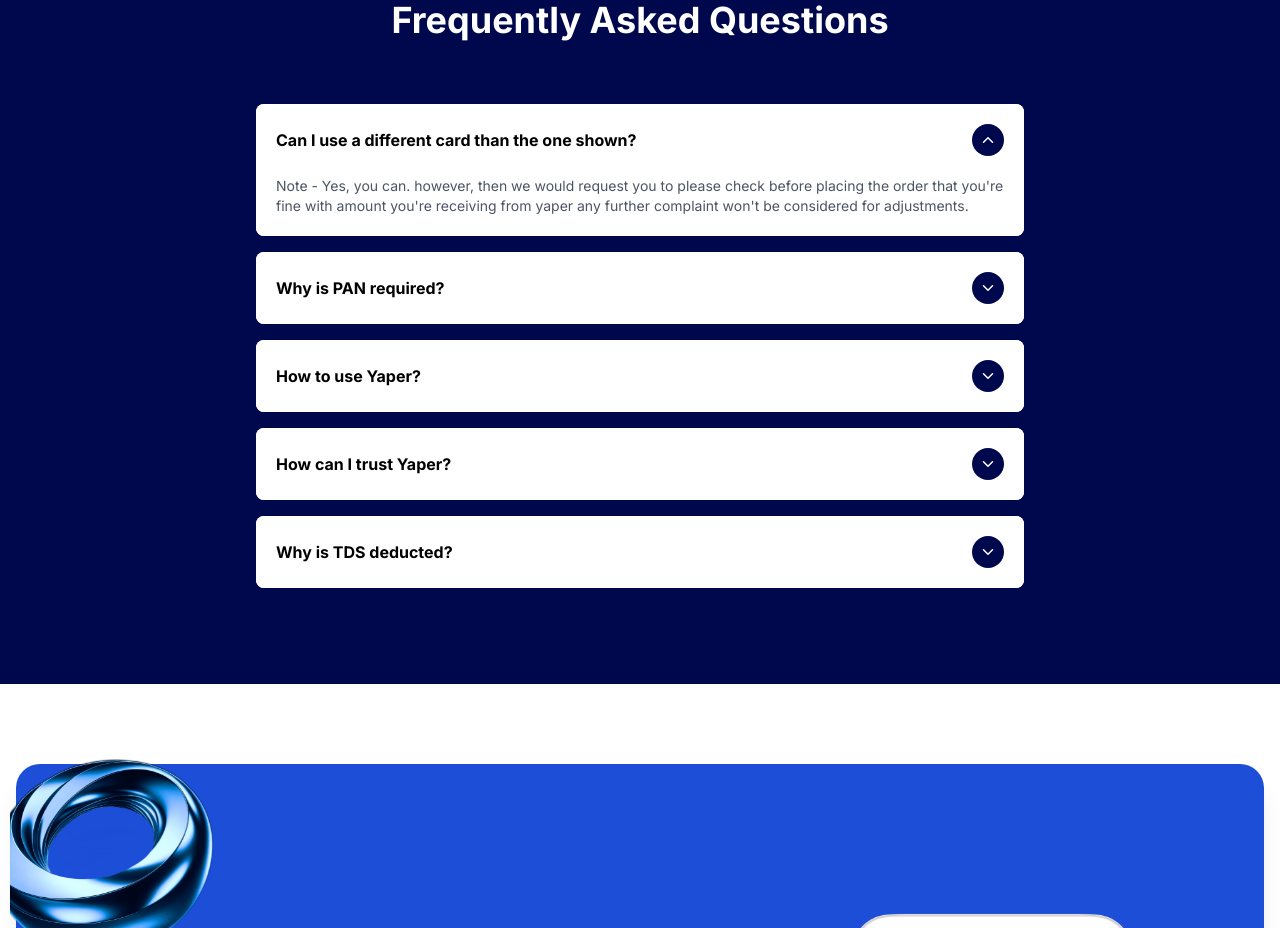
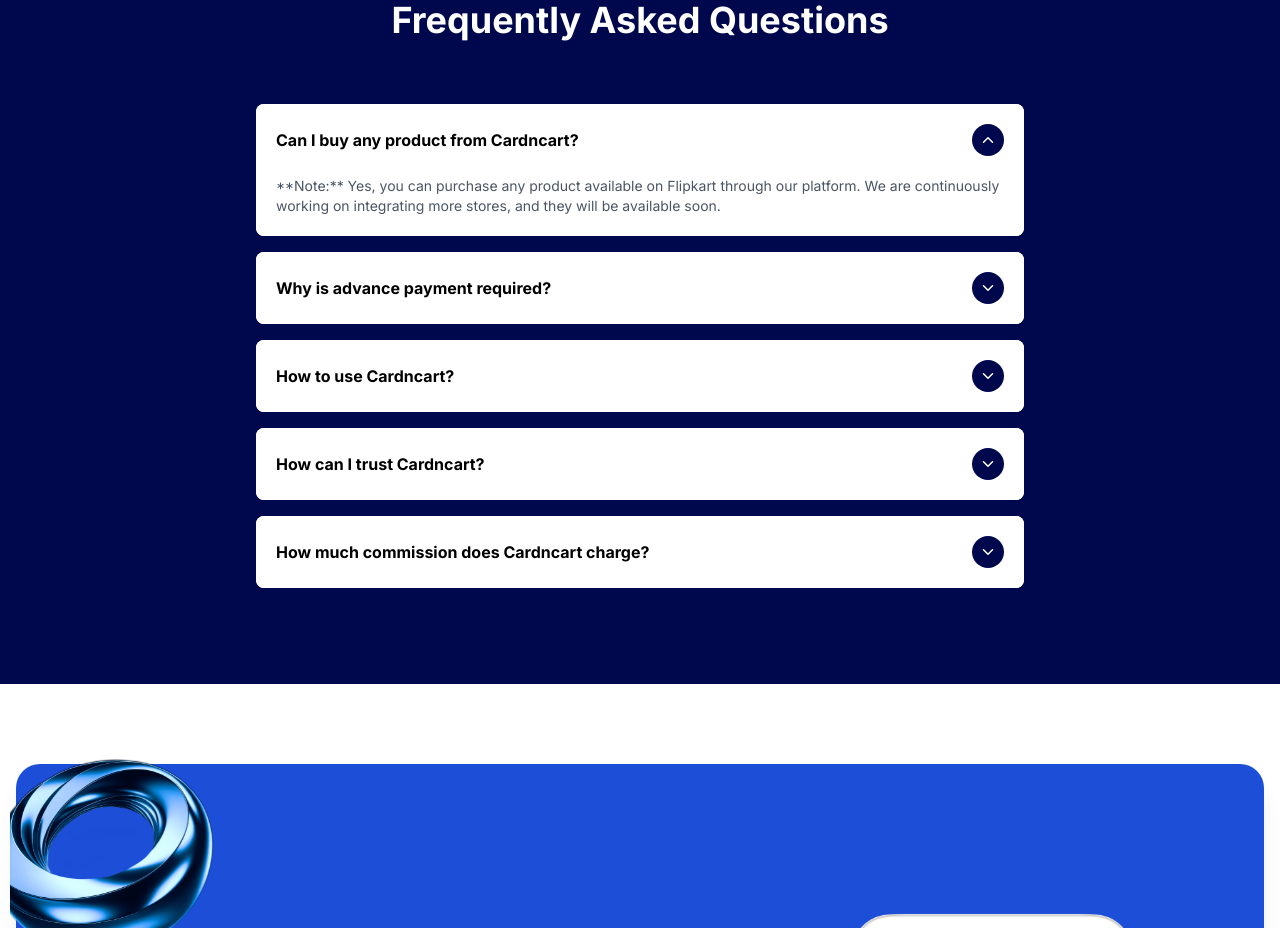
Before and after one commit to TusharPatki/cardnkart, a React (Vite) app: page / in a window 1280 px wide. Shown: the part 3480-4408 px from the top of the page. Built offline with nearby package versions, Linux system fonts and the light colour scheme.

Commit message:
FAQ section updated

```diff
--- a/src/components/FAQ.tsx
+++ b/src/components/FAQ.tsx
@@ -42,24 +42,24 @@ const FAQ = () => {
 
   const faqs: FAQItem[] = [
     {
-      question: "Can I use a different card than the one shown?",
-      answer: "Note - Yes, you can. however, then we would request you to please check before placing the order that you're fine with amount you're receiving from yaper any further complaint won't be considered for adjustments."
+      question: "Can I buy any product from Cardncart?",
+      answer: "**Note:** Yes, you can purchase any product available on Flipkart through our platform. We are continuously working on integrating more stores, and they will be available soon."
     },
     {
-      question: "Why is PAN required?",
-      answer: "PAN is required for verification purposes and to comply with financial regulations. It helps us ensure secure transactions and prevents fraud."
+      question: "Why is advance payment required?",
+      answer: "Advance payments do not go directly into our bank account. Instead, they are held in an escrow bank account, ensuring that funds are securely stored under the condition that the payment is released only after the product has been successfully received. This process safeguards both parties, providing assurance to the cardholder while maintaining financial security by keeping balances in advance."
     },
     {
-      question: "How to use Yaper?",
-      answer: "To use Yaper, simply sign up, link your bank account or card, and start making payments. You can also use Yaper to receive money, track expenses, and manage your finances."
+      question: "How to use Cardncart?",
+      answer: "To use our service, simply sign up, browse for the desired product, and click [Buy Now.] We will offer you the best price, and once you are satisfied, you can make the payment via our QR code. Our system will then place the order on your behalf seamlessly."
     },
     {
-      question: "How can I trust Yaper?",
-      answer: "Yaper uses bank-level encryption to protect your data and transactions. We're also compliant with all financial regulations and have a dedicated customer support team to address any concerns."
+      question: "How can I trust Cardncart?",
+      answer: "Cardncart uses escrow bank account to protect your data and transactions. We're also compliant with all financial regulations and have a dedicated customer support team to address any concerns."
     },
     {
-      question: "Why is TDS deducted?",
-      answer: "TDS (Tax Deducted at Source) is deducted as per government regulations. It's a form of collecting tax at the source of income, which is required by law for certain transactions."
+      question: "How much commission does Cardncart charge?",
+      answer: "The fee varies depending on the product but generally ranges between 2-3% of the total product value. In some cases, it may be even lower, depending on the product category or specific credit card requirements."
     }
   ];
 
```
